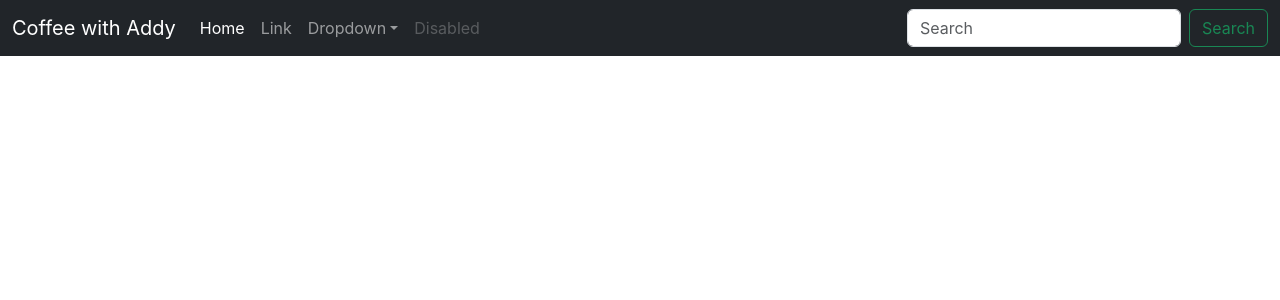
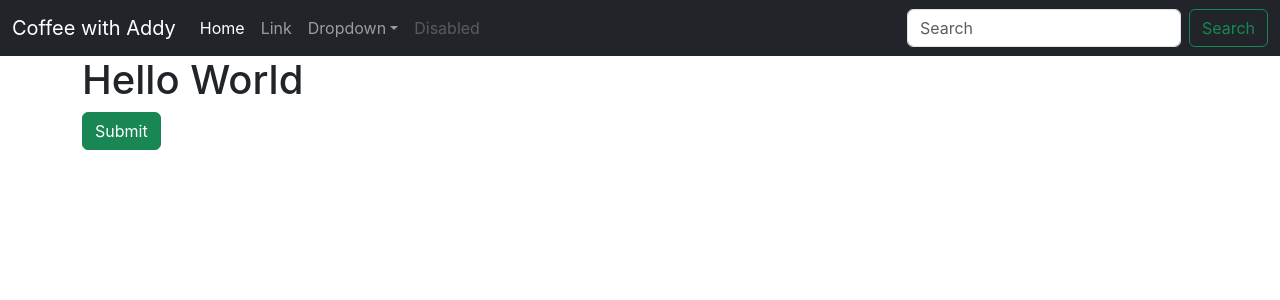
Before and after one commit to AdityaGupta-03/reactBasic, a React (Create React App) app: page / in a window 1280 px wide. Shown: the top 300 px of the page. Built offline with nearby package versions, Linux system fonts and the light colour scheme.

Commit message:
Nesting functions in 1 Component

```diff
--- a/src/App.jsx
+++ b/src/App.jsx
@@ -2,7 +2,15 @@
 import './App.css';
 
 let name = "Coffee with Addy";
-function App() {
+
+function MyButton(){
+  return(
+    <button className="btn btn-success">Submit</button>
+  );
+}
+
+// Exporting the Component
+export default function App() {
   // Only 1 Tag is returned by the React
   return (
     // This is the react Fragment to return multiple things as a single container
@@ -43,8 +51,12 @@ function App() {
           </div>
         </div>
       </nav>
+
+      {/* Nesting Function in the App Component */}
+      <div className="container">
+        <h1>Hello World</h1>
+        <MyButton />
+      </div>
     </>
   );
 }
-
-export default App;
```
